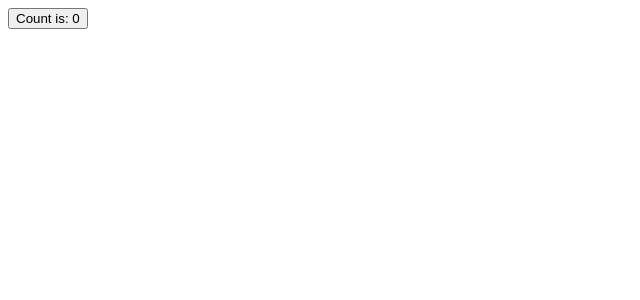
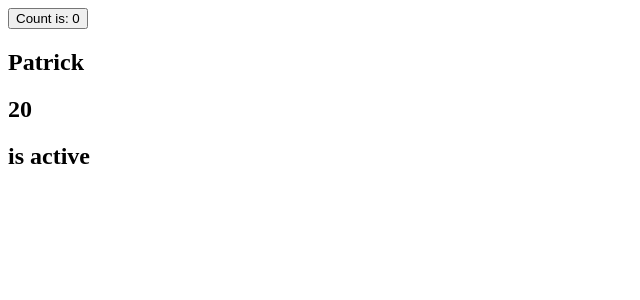
Before and after one commit to bmalvo/VueJS-introduction, a Vue app in the folder VueJS-CrashCourse/: page / in a window 1280 px wide. Shown: the top 300 px of the page, without its empty margins (0-640 px from the left). Built offline with nearby package versions, Linux system fonts and the light colour scheme; the HTML template or start-up script is replaced by a standard one.

Commit message:
string interpolation

```diff
--- a/VueJS-CrashCourse/src/App.vue
+++ b/VueJS-CrashCourse/src/App.vue
@@ -1,17 +1,19 @@
-
 <script setup lang="ts">
 import { ref, onMounted } from 'vue'
 
-            const count = ref(0)
+const count = ref(0);
+const message = 'Patrick';
+const number = 10;
+const isActive = true;
 
 const increment = () => {
 
-                count.value ++
-            }
+  count.value++
+};
 
 onMounted(() => {
   console.log(`The initial count is ${count.value}.`)
-            })
+});
 
 </script>
 
@@ -22,6 +24,9 @@
     <button @click="increment">
       Count is: {{ count }}
     </button>
+    <h2>{{message}}</h2>
+    <h2>{{number * 2}}</h2>
+    <h2>{{isActive ? 'is active' : 'is not active'}}</h2>
   </div>
 
 </template>
```
Lines whose indentation alone changed are shown as unchanged.
